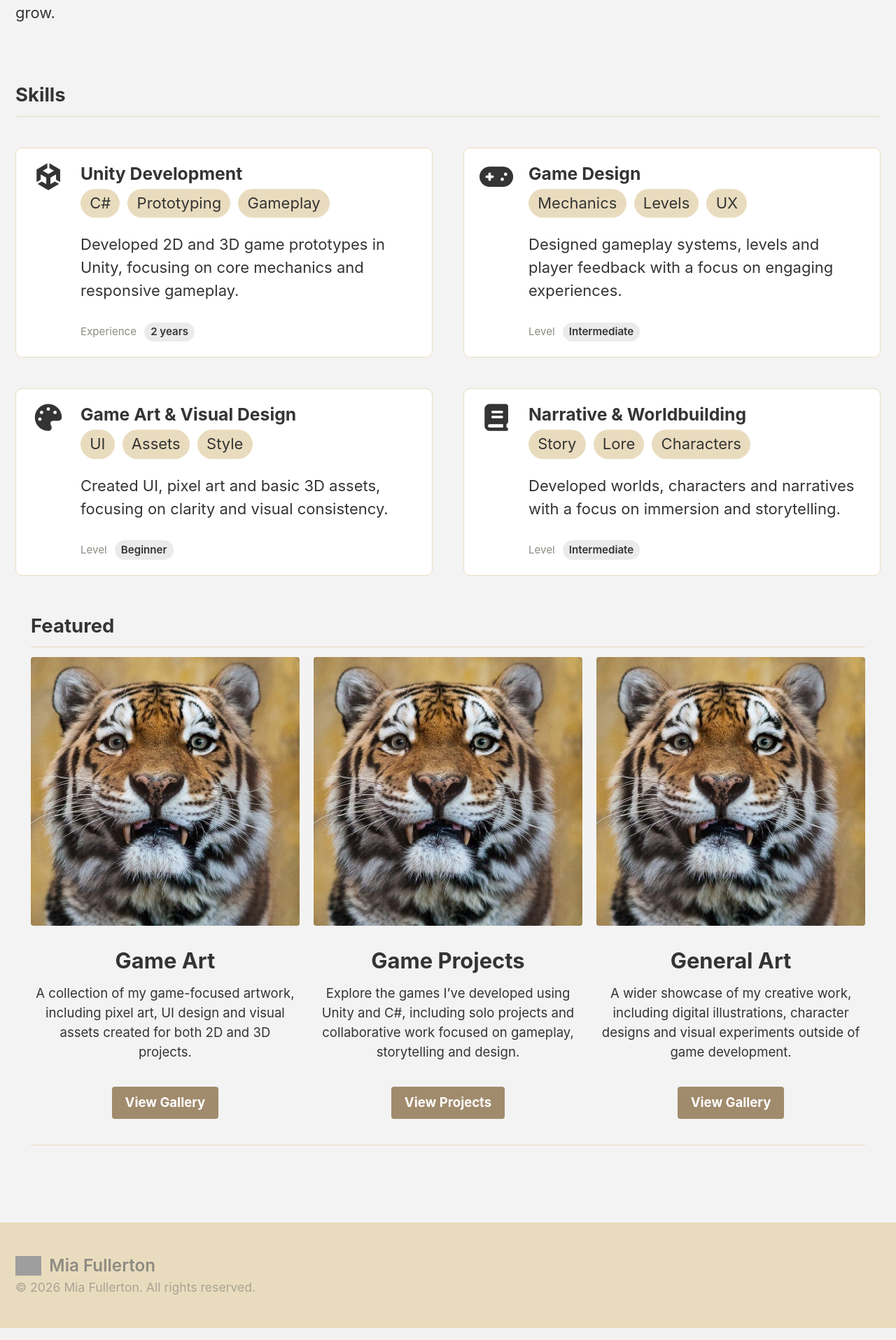
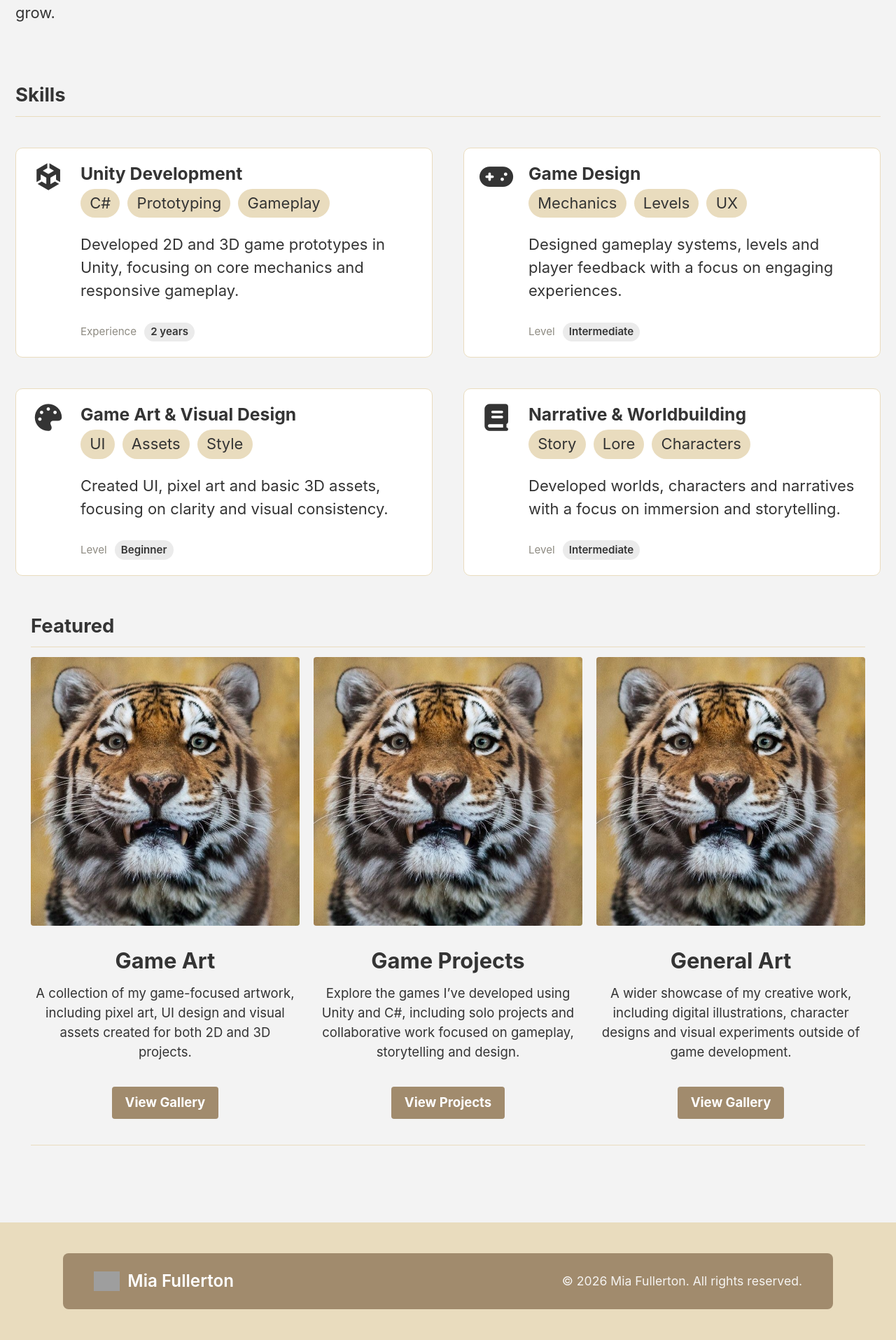
Before and after one commit to Griffsirr/Griffsirr.github.io, a Jekyll site: the page built from _pages/index.md, in a window 1280 px wide. Shown: the part 1416-3331 px from the top of the page at 70% size. Built offline with Jekyll 4.4.1, drawn with Linux system fonts in a browser that asks for light colours; grey boxes are pictures that could not be loaded.

Commit message:
Update footer.html

```diff
--- a/_includes/footer.html
+++ b/_includes/footer.html
@@ -1,27 +1,28 @@
-
-
+<div class="custom-footer">
   <div class="footer-left">
     <img src="/assets/images/CatArt.png" alt="logo">
     <span class="footer-name">Mia Fullerton</span>
   </div>
 
-   <div class="footer-right">
+  <div class="footer-right">
     © {{ site.time | date: "%Y" }} Mia Fullerton. All rights reserved.
   </div>
+</div>
 
 
 <style>
 .custom-footer {
   max-width: 1100px;
-  margin: 0 auto;
+  margin: 2rem auto 0 auto;
   padding: 1rem 2rem;
 
   display: flex;
   justify-content: space-between;
   align-items: center;
 
-  border-top: 1px solid #ddd;
-  margin-top: 2rem;
+  background: #a18b6d;
+  color: #ffffff;
+  border-radius: 8px;
 }
 .footer-left {
   display: flex;
@@ -37,9 +38,6 @@
 }
 .footer-right {
   font-size: 0.8rem;
-  opacity: 0.7;
-}
-.custom-footer {
-  color: #fff;
+  opacity: 0.9;
 }
 </style>
```
